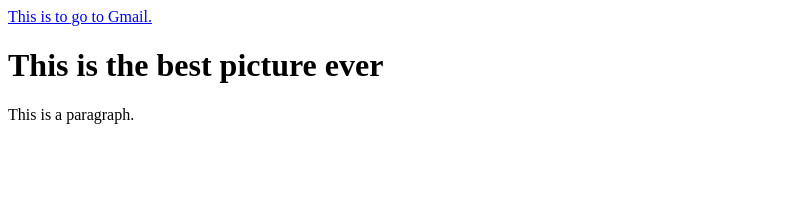
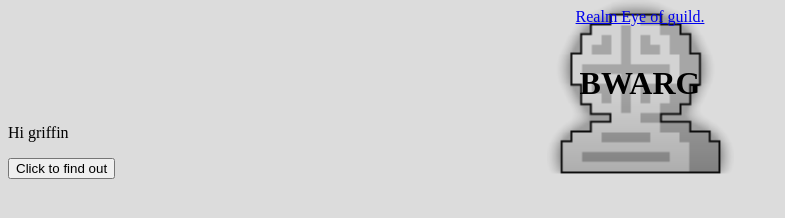
Before and after one commit to Bwarg/Bwarg.github.io, a plain HTML site: page index.html in a window 1280 px wide. Shown: the whole page, without its empty margins (0-785 px from the left). Drawn offline with Linux system fonts and the light colour scheme.

Commit message:
Update for grif

```diff
--- /dev/null
+++ b/background.css
@@ -0,0 +1,11 @@
+body{
+    background-color: gainsboro;
+    background-image: url("Gravestone.png");
+    background-repeat: no-repeat;
+    background-position: center;
+    -webkit-backdrop-size: cover;
+    -moz-background-size: cover;
+    -o-background-size: contain;
+    background-size: contain;
+
+}
--- /dev/null
+++ b/button.js
@@ -0,0 +1,14 @@
+function add(x,y)
+{
+    return(x+y);
+}
+
+function change(x,y)
+{
+    document.getElementById("test").innerHTML= add(x,y);
+}
+
+function letuser()
+{
+    alert("Hey you are dumb.");
+}
--- a/index.html
+++ b/index.html
@@ -2,18 +2,23 @@
 <html>
 
 <head>
-    <title>HTML Tutorial</title>
+    <title>Going to get good</title>
+    <link href="background.css" rel="stylesheet" type="text/css">
+    <script src="button.js"></script>
 </head>
 
 
 <body>
 
-    <a href="https://mail.google.com/mail/u/0/#inbox"> This is to go to Gmail.</a>
+    <a href="https://www.realmeye.com/guild/Bwarg" target="_blank"> <center>Realm Eye of guild.</center></a>
     <br>
 
-    <h1>This is the best picture ever</h1>
-    <p>This is a paragraph.</p>
 
+    <h1><center>BWARG</center></h1>
+
+
+    <p id= "test">Hi griffin</p>
+    <button onclick ="letuser()"> Click to find out </button>
 
 </body>
 
```
Also changed, not shown: Gravestone.png (added).
